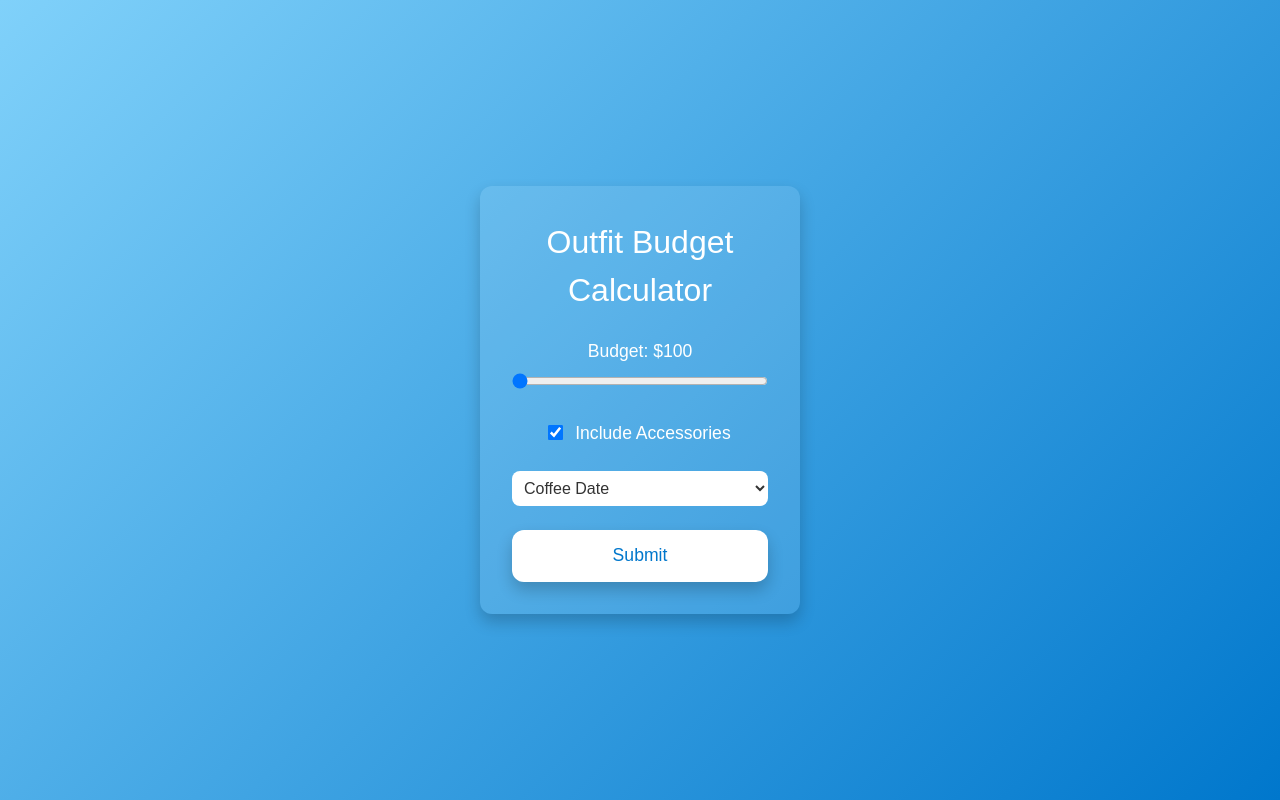
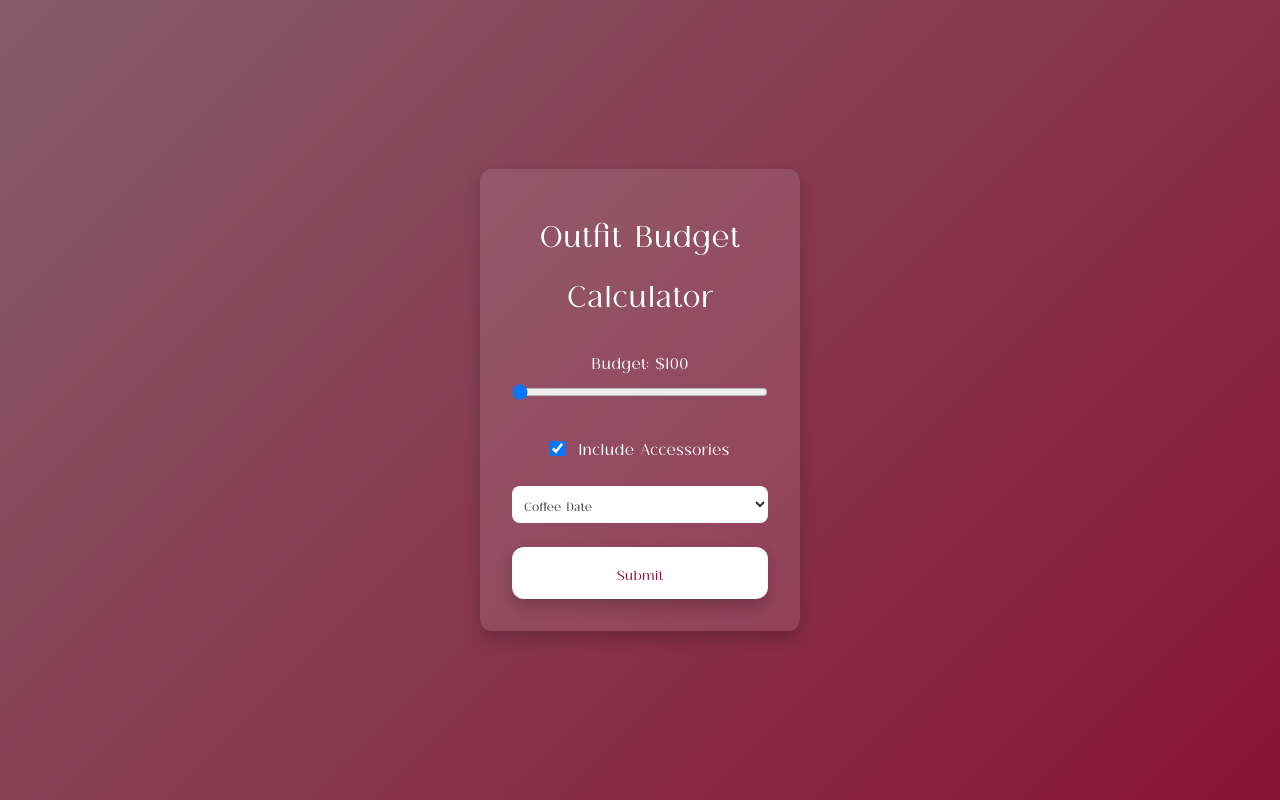
Before and after one commit to khoi-130/postgres-sveltekit, a SvelteKit app: page /outfit-styler in a window 1280 px wide. Built offline with nearby package versions, Linux system fonts and the light colour scheme.

Commit message:
Chenged Colors
I changed colors of things and made it better yay

```diff
--- a/src/routes/outfit-styler/+page.svelte
+++ b/src/routes/outfit-styler/+page.svelte
@@ -101,8 +101,9 @@
         font-style: normal;
     }
 
-    :global(html, body) {
-        background: linear-gradient(135deg, #80d1fa, #0077cc);
+    :global(body) {
+        background: linear-gradient(135deg, #855d6a, #881337);
+        font-family: BreadleySans, sans-serif;
     }
 
     main {
@@ -111,7 +112,6 @@
         align-items: center;
         min-height: 100vh;
         padding: 2rem;
-        font-family: sans-serif;
     }
 
     .budget-options {
@@ -127,12 +127,12 @@
         text-align: center;
     }
     h1 {
-        font-size: 2rem;
+        font-size: 2.5rem;
         color: white;
     }
 
     label, select {
-        font-size: 1.1rem;
+        font-size: 1.3rem;
         color: white;
     }
 
@@ -155,30 +155,9 @@
         background-color: #fff;
     }
 
-    .range-slider::-webkit-slider-thumb {
-        -webkit-appearance: none;
-        appearance: none;
-        width: 40px;
-        height: 40px;
-        background-image: url("/images/heart.png");
-        background-size: contain;
-        background-position: center center;
-        cursor: pointer;
-        border: none; /* Remove border if any */
-    }
-
-    .range-slider::-moz-range-thumb {
-        width: 40px;
-        height: 40px;
-        background: url("/images/heart.png") no-repeat center center;
-        background-size: contain;
-        cursor: pointer;
-        border: none;
-    }
-
     button {
         font-size: 1.1rem;
-        color: #0077cc;
+        color: #881337;
         background: white;
         padding: 0.8rem 1.2rem;
         border-radius: 0.75rem;
--- a/src/routes/outfit-styler/results/+page.svelte
+++ b/src/routes/outfit-styler/results/+page.svelte
@@ -73,7 +73,7 @@
     }
 
     :global(body) {
-        background: linear-gradient(135deg, #80d1fa, #0077cc);
+        background: linear-gradient(135deg, #855d6a, #881337);
         display: flex;
         justify-content: center;
         align-items: center;
@@ -168,7 +168,7 @@
 
     strong {
         font-weight: bold;
-        color: #4a90e2;
+        color: #000000;
     }
 
     /* Responsive adjustments */
```
